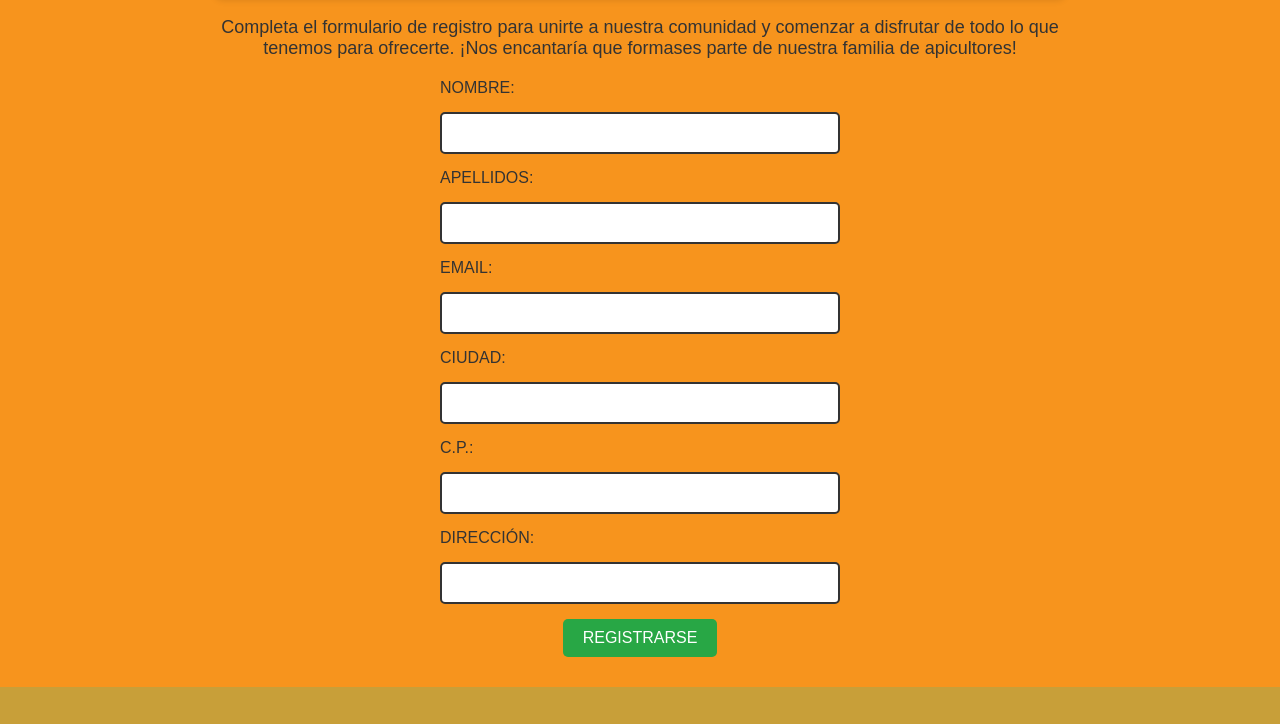
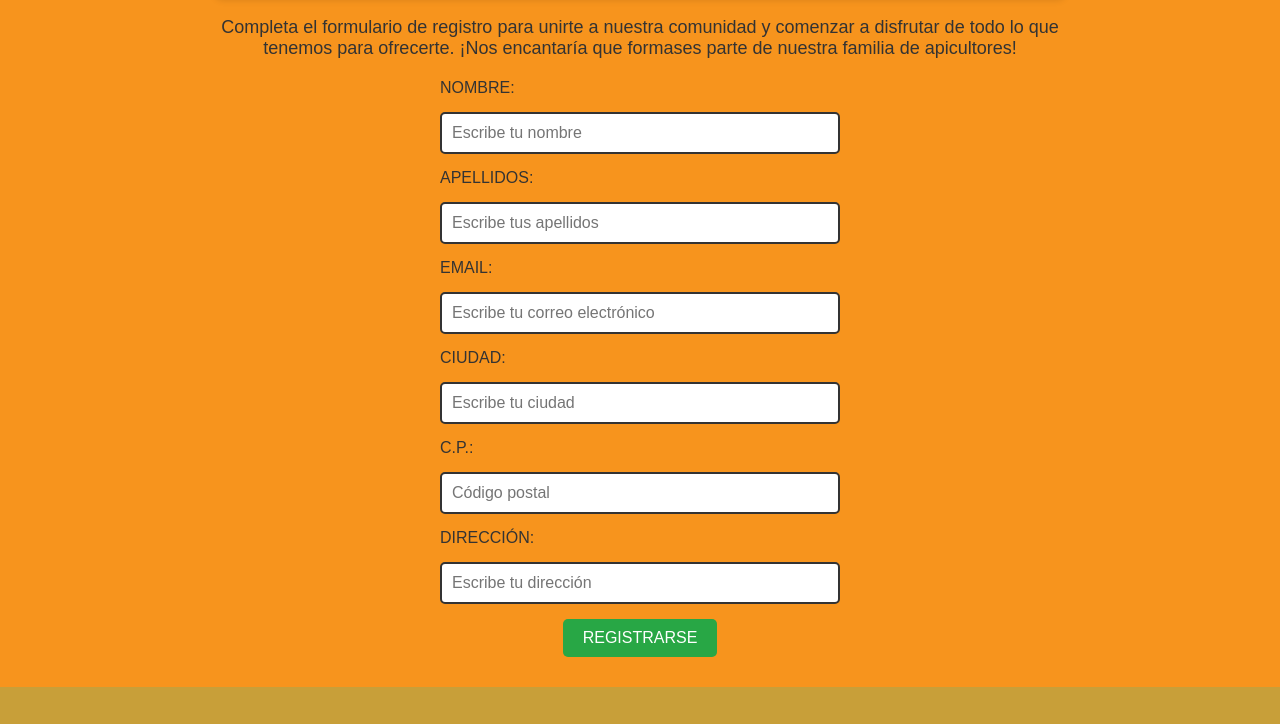
Before and after one commit to CristoDelahoja/DIW, a plain HTML site: page AbejasyZánganosFinal/5.html in a window 1280 px wide. Shown: the part 534-1258 px from the top of the page. Drawn offline with Linux system fonts and the light colour scheme.

Commit message:
Abejas final

```diff
--- a/AbejasyZánganosFinal/5.html
+++ b/AbejasyZánganosFinal/5.html
@@ -1,17 +1,19 @@
 <!DOCTYPE html>
 <html lang="es">
+
 <head>
     <meta charset="UTF-8">
     <meta name="viewport" content="width=device-width, initial-scale=1.0">
     <title>Abejas y Zánganos - Registro</title>
     <link rel="stylesheet" href="5.css">
 </head>
+
 <body>
 
     <header>
         <div class="header-content">
             <img src="Logo abejas.png" alt="Logo" class="logo">
-            <h1>ABEJAS Y ZÁNGANOS</h1>
+            <h1><a href="1.html" style="text-decoration: none; color: inherit;">ABEJAS Y ZÁNGANOS</a></h1>
             <img src="Logo abejas.png" alt="Logo" class="logo">
         </div>
         <nav>
@@ -24,35 +26,38 @@
 
     <section class="registro">
         <h2>REGISTRO</h2>
-        <p>Bienvenido a "Abejas y Zánganos", donde podrás descubrir los mejores productos naturales provenientes de nuestras colmenas. Regístrate ahora para disfrutar de los siguientes beneficios:</p>
+        <p>Bienvenido a "Abejas y Zánganos", donde podrás descubrir los mejores productos naturales provenientes de
+            nuestras colmenas. Regístrate ahora para disfrutar de los siguientes beneficios:</p>
         <ul>
             <li>Acceso exclusivo a promociones y descuentos.</li>
             <li>Recibe nuestras novedades sobre apicultura directamente en tu correo.</li>
             <li>Participa en sorteos y concursos exclusivos para miembros registrados.</li>
         </ul>
-        <p>Completa el formulario de registro para unirte a nuestra comunidad y comenzar a disfrutar de todo lo que tenemos para ofrecerte. ¡Nos encantaría que formases parte de nuestra familia de apicultores!</p>
+        <p>Completa el formulario de registro para unirte a nuestra comunidad y comenzar a disfrutar de todo lo que
+            tenemos para ofrecerte. ¡Nos encantaría que formases parte de nuestra familia de apicultores!</p>
 
         <form class="registro-form">
             <label for="nombre">NOMBRE:</label>
-            <input type="text" id="nombre" name="nombre" required>
+            <input type="text" id="nombre" name="nombre" placeholder="Escribe tu nombre" required>
 
             <label for="apellidos">APELLIDOS:</label>
-            <input type="text" id="apellidos" name="apellidos" required>
+            <input type="text" id="apellidos" name="apellidos" placeholder="Escribe tus apellidos" required>
 
             <label for="email">EMAIL:</label>
-            <input type="email" id="email" name="email" required>
+            <input type="email" id="email" name="email" placeholder="Escribe tu correo electrónico" required>
 
             <label for="ciudad">CIUDAD:</label>
-            <input type="text" id="ciudad" name="ciudad" required>
+            <input type="text" id="ciudad" name="ciudad" placeholder="Escribe tu ciudad" required>
 
             <label for="cp">C.P.:</label>
-            <input type="text" id="cp" name="cp" required>
+            <input type="text" id="cp" name="cp" placeholder="Código postal" required>
 
             <label for="direccion">DIRECCIÓN:</label>
-            <input type="text" id="direccion" name="direccion" required>
+            <input type="text" id="direccion" name="direccion" placeholder="Escribe tu dirección" required>
 
             <button type="submit">REGISTRARSE</button>
         </form>
+
     </section>
 
     <footer>
@@ -60,7 +65,8 @@
             <div class="contact-info">
                 <h1>Contacto</h1>
                 <p><span>📍</span> Sierra de Gata, España</p>
-                <p><span>✉️</span> <a href="mailto:info@apicultoresgatasierradegata.com">info@apicultoresgatasierradegata.com</a></p>
+                <p><span>✉️</span> <a
+                        href="mailto:info@apicultoresgatasierradegata.com">info@apicultoresgatasierradegata.com</a></p>
                 <p><span>📞</span> +34 123 456 789</p>
                 <p>© 2024 Asociación de Apicultores de la Sierra de Gata. Todos los derechos reservados.</p>
             </div>
@@ -72,7 +78,8 @@
                 <a href="https://www.instagram.com/" target="_blank">
                     <img src="insta.png" alt="Instagram">
                 </a>
-                <a href="https://www.facebook.com/login/?next=https%3A%2F%2Fwww.facebook.com%2F%3Flocale%3Des_ES" target="_blank">
+                <a href="https://www.facebook.com/login/?next=https%3A%2F%2Fwww.facebook.com%2F%3Flocale%3Des_ES"
+                    target="_blank">
                     <img src="face.png" alt="Facebook">
                 </a>
             </div>
@@ -80,4 +87,5 @@
     </footer>
 
 </body>
+
 </html>
```
Also changed, not shown: AbejasyZánganosFinal/1.html (+1 -1 lines), AbejasyZánganosFinal/2.html (+1 -1 lines), AbejasyZánganosFinal/3.html (+1 -1 lines), AbejasyZánganosFinal/4.html (+1 -1 lines).
